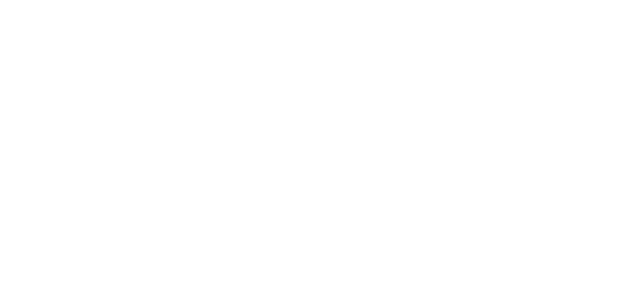
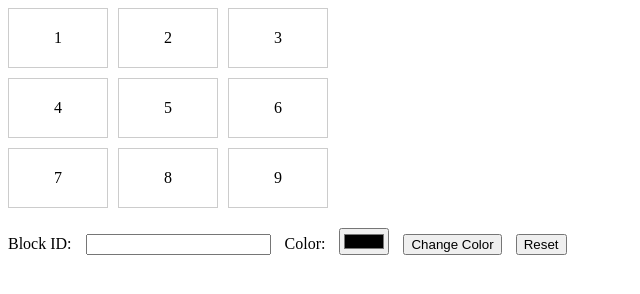
Before and after one commit to acciojob/Replit-Asian-Paints-nitishjaiswal2002, a website: page main.html in a window 1280 px wide. Shown: the whole page, without its empty margins (0-640 px from the left). Drawn offline with Linux system fonts and the light colour scheme.

Commit message:
created a submission

```diff
--- a/main.html
+++ b/main.html
@@ -10,7 +10,26 @@
 	<!-- the entire body must be written by student -->
     <script type="text/javascript" src="./script.js">
 </script>
+ <div id="grid-container">
+    <div id="1" class="grid-item">1</div>
+    <div id="2" class="grid-item">2</div>
+    <div id="3" class="grid-item">3</div>
+    <div id="4" class="grid-item">4</div>
+    <div id="5" class="grid-item">5</div>
+    <div id="6" class="grid-item">6</div>
+    <div id="7" class="grid-item">7</div>
+    <div id="8" class="grid-item">8</div>
+    <div id="9" class="grid-item">9</div>
+  </div>
 
+  <div class="controls">
+    <label for="block_id">Block ID:</label>
+    <input type="text" id="block_id">
+    <label for="colour_id">Color:</label>
+    <input type="color" id="colour_id">
+    <button id="change_button">Change Color</button>
+    <button id="reset_button">Reset</button>
+  </div>
 </body>
 
 </html>
--- a/script.js
+++ b/script.js
@@ -1 +1,34 @@
 //your JS code here. If required.
+document.addEventListener('DOMContentLoaded', function() {
+  const gridItems = document.querySelectorAll('.grid-item');
+  const blockIdInput = document.getElementById('block_id');
+  const colorInput = document.getElementById('colour_id');
+  const changeButton = document.getElementById('change_button');
+  const resetButton = document.getElementById('reset_button');
+
+  // Change color of grid item
+  function changeColor() {
+    const blockId = blockIdInput.value;
+    const color = colorInput.value;
+
+    if (blockId && color) {
+      const gridItem = document.getElementById(blockId);
+      if (gridItem) {
+        gridItem.style.backgroundColor = color;
+      }
+    }
+  }
+
+  // Reset all grid items to transparent background
+  function resetColors() {
+    gridItems.forEach(item => {
+      item.style.backgroundColor = 'transparent';
+    });
+  }
+
+  // Add event listener for Change Color button
+  changeButton.addEventListener('click', changeColor);
+
+  // Add event listener for Reset button
+  resetButton.addEventListener('click', resetColors);
+});
--- a/styles.css
+++ b/styles.css
@@ -1 +1,22 @@
 /*  your css code here. If applicable */
+#grid-container {
+  display: grid;
+  grid-template-columns: repeat(3, 100px);
+  gap: 10px;
+  margin-bottom: 20px;
+}
+
+.grid-item {
+  border: 1px solid #ccc;
+  text-align: center;
+  padding: 20px;
+  cursor: pointer;
+}
+
+.controls {
+  margin-top: 20px;
+}
+
+.controls label, .controls input, .controls button {
+  margin-right: 10px;
+}
```
